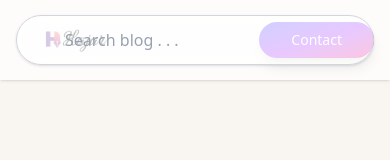
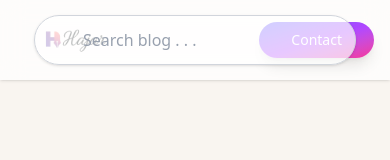
Before and after one commit to HajarAitAbdielmomin/personal-blog-website, a Next.js app: page / in a window 390 px wide. Shown: the top 160 px of the page. Built offline with nearby package versions, Linux system fonts and the light colour scheme.

Commit message:
Replace max-w-3xl with responsive breakpoints

```diff
--- a/app/components/SearchBar.tsx
+++ b/app/components/SearchBar.tsx
@@ -2,7 +2,7 @@
 export default function SearchBar() {
     return (
         <div className="flex justify-center w-full px-4 py-5 bg-transparent">
-            <div className="relative w-full max-w-3xl"> {/* make it long */}
+            <div className="relative w-full max-w-[90%] sm:max-w-md md:max-w-lg lg:max-w-2xl">
                 <input
                     type="text"
                     placeholder="Search blog . . ."
@@ -14,5 +14,6 @@ export default function SearchBar() {
                 />
             </div>
         </div>
+
     )
 }
```
